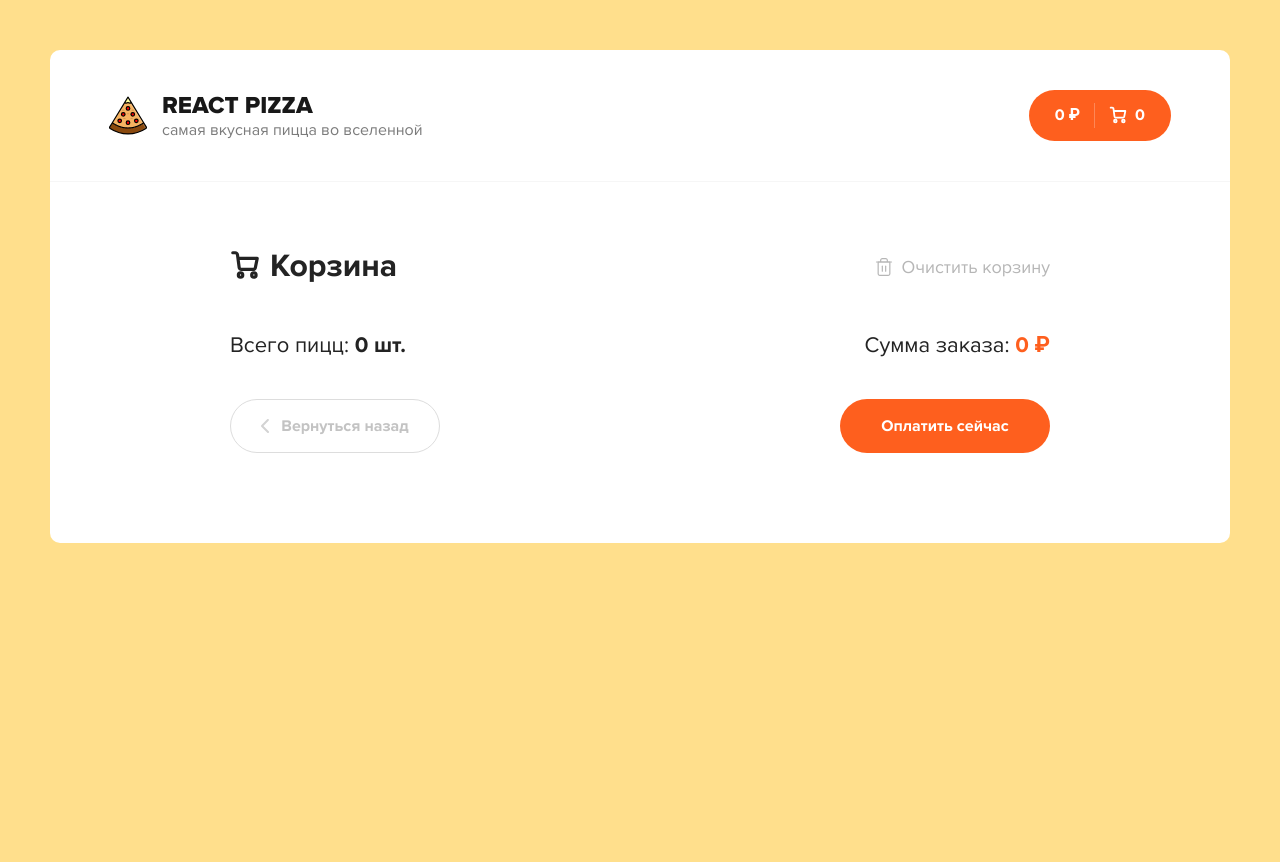
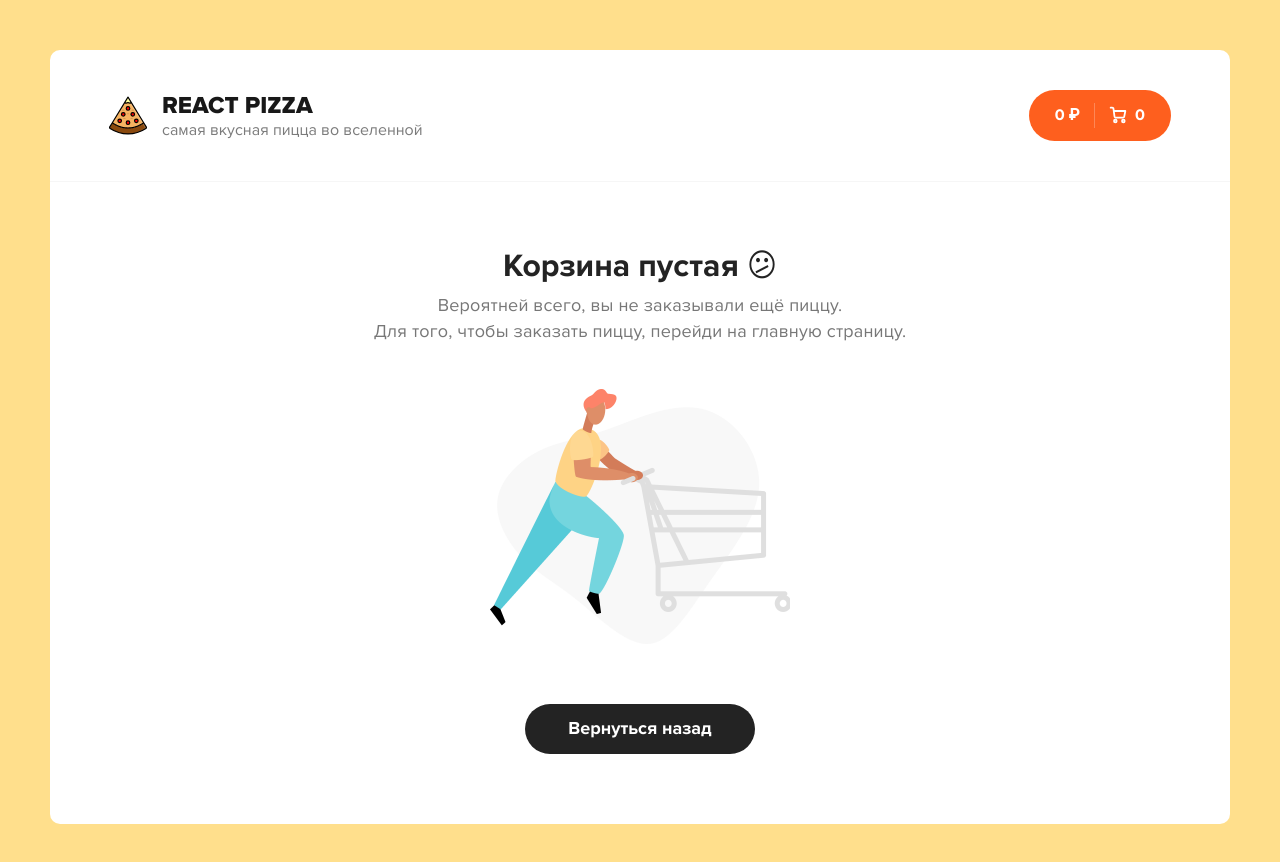
Before and after one commit to stnoov/react-pizza, a React (Create React App) app: page /cart in a window 1280 px wide. Shown: the top 862 px of the page. Before the commit the page ends 800 px from the top, so only its background shows below. Built offline with nearby package versions, Linux system fonts and the light colour scheme.

Commit message:
Add empty cart view

```diff
--- a/src/pages/Cart/Cart.js
+++ b/src/pages/Cart/Cart.js
@@ -2,6 +2,10 @@ import React from 'react';
 import {CartItem} from "../../components";
 import {useDispatch, useSelector} from "react-redux";
 import { clearCart, removeCartItem, plusCartItem, minusCartItem } from '../../redux/actions/cart';
+import { Link } from 'react-router-dom';
+
+import emptyCard from "../../assets/img/empty-cart.png";
+
 
 const Cart = () => {
 
@@ -39,6 +43,7 @@ const Cart = () => {
 
     return (
         <div className="container container--cart">
+            {itemsCount ? (
             <div className="cart">
                 <div className="cart__top">
                     <h2 className="content__title">
@@ -101,8 +106,9 @@ const Cart = () => {
                                 <path d="M7 13L1 6.93015L6.86175 1" stroke="#D3D3D3" strokeWidth="1.5"
                                       strokeLinecap="round" strokeLinejoin="round"/>
                             </svg>
-
-                            <span>Вернуться назад</span>
+                            <Link to='/'>
+                                <span>Вернуться назад</span>
+                            </Link>
                         </a>
                         <div
                             onClick={onClickOrder}
@@ -112,6 +118,22 @@ const Cart = () => {
                     </div>
                 </div>
             </div>
+                ) : (
+                <div className="cart cart--empty">
+                    <h2>
+                        Корзина пустая <i>😕</i>
+                    </h2>
+                    <p>
+                        Вероятней всего, вы не заказывали ещё пиццу.
+                        <br />
+                        Для того, чтобы заказать пиццу, перейди на главную страницу.
+                    </p>
+                    <img src={emptyCard} alt="Empty cart" />
+                    <Link to="/" className="button button--black">
+                        <span>Вернуться назад</span>
+                    </Link>
+                </div>
+            )}
         </div>
     );
 };
```
Also changed, not shown: src/pages/Cart/CartEmpty.js (deleted, +0 -22 lines), 1 other file (tests, documents, lock files or other folders).
